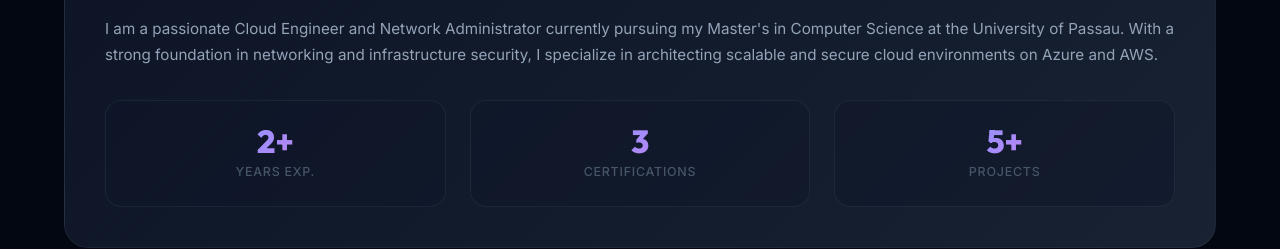
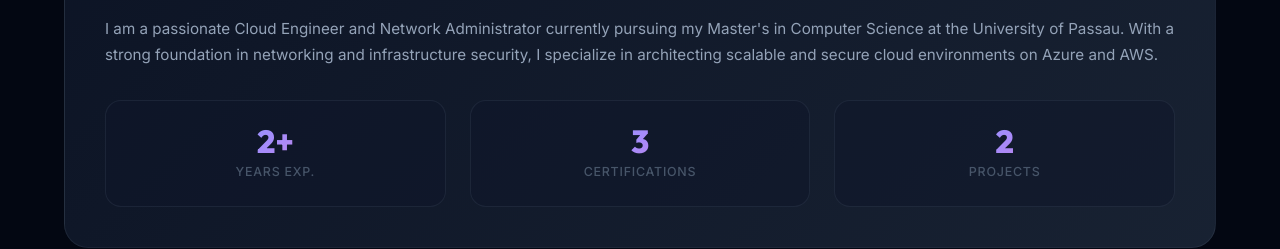
Before and after one commit to itsmubarek/Portfolio, a React (Vite) app: page / in a window 1280 px wide. Shown: the part 1240-1489 px from the top of the page. Built offline with nearby package versions, Linux system fonts and the light colour scheme.

Commit message:
Correct project stat count to match actual featured projects

```diff
--- a/src/App.tsx
+++ b/src/App.tsx
@@ -310,7 +310,7 @@
                     <div className="stat-label">{t.about.stats?.certs || 'Certifications'}</div>
                   </div>
                   <div className="stat-item">
-                    <div className="stat-number">5+</div>
+                    <div className="stat-number">2</div>
                     <div className="stat-label">{t.about.stats?.projects || 'Projects'}</div>
                   </div>
                 </div>
```
